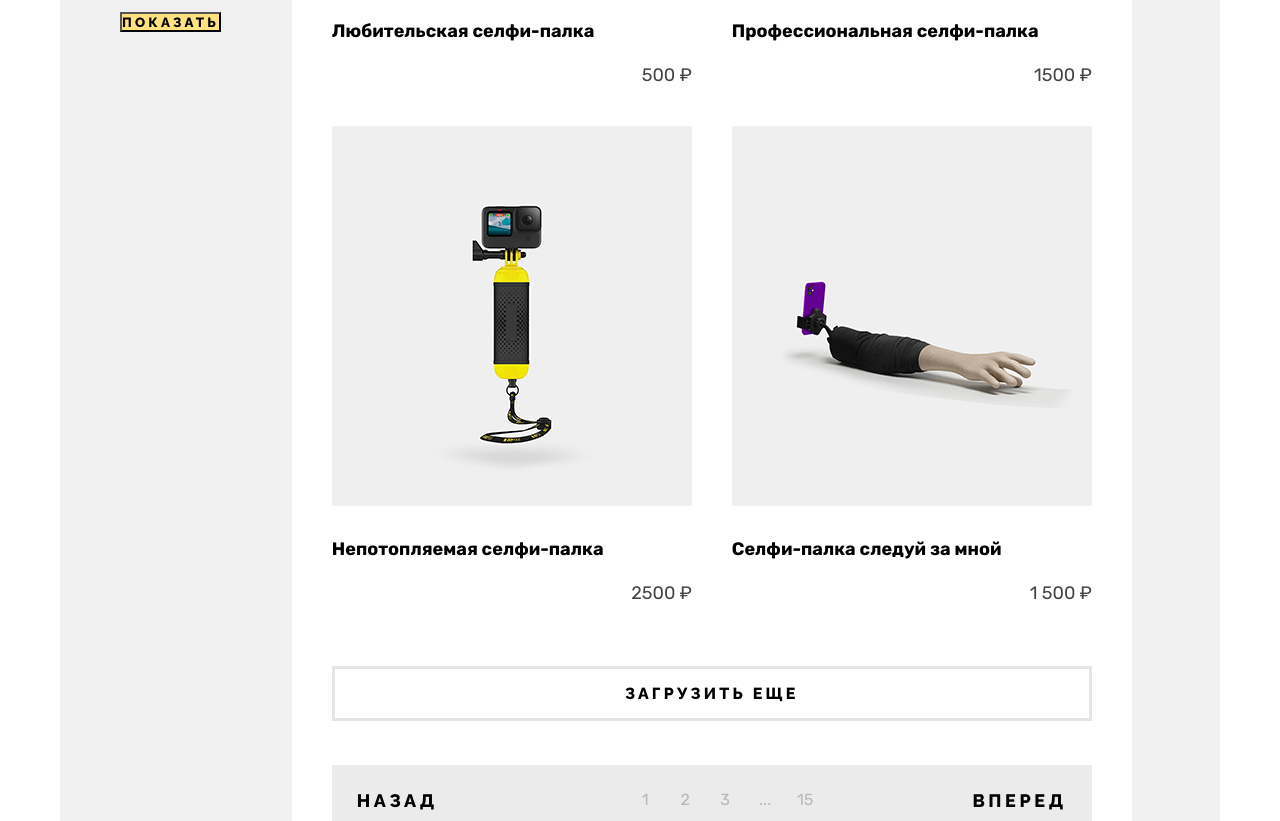
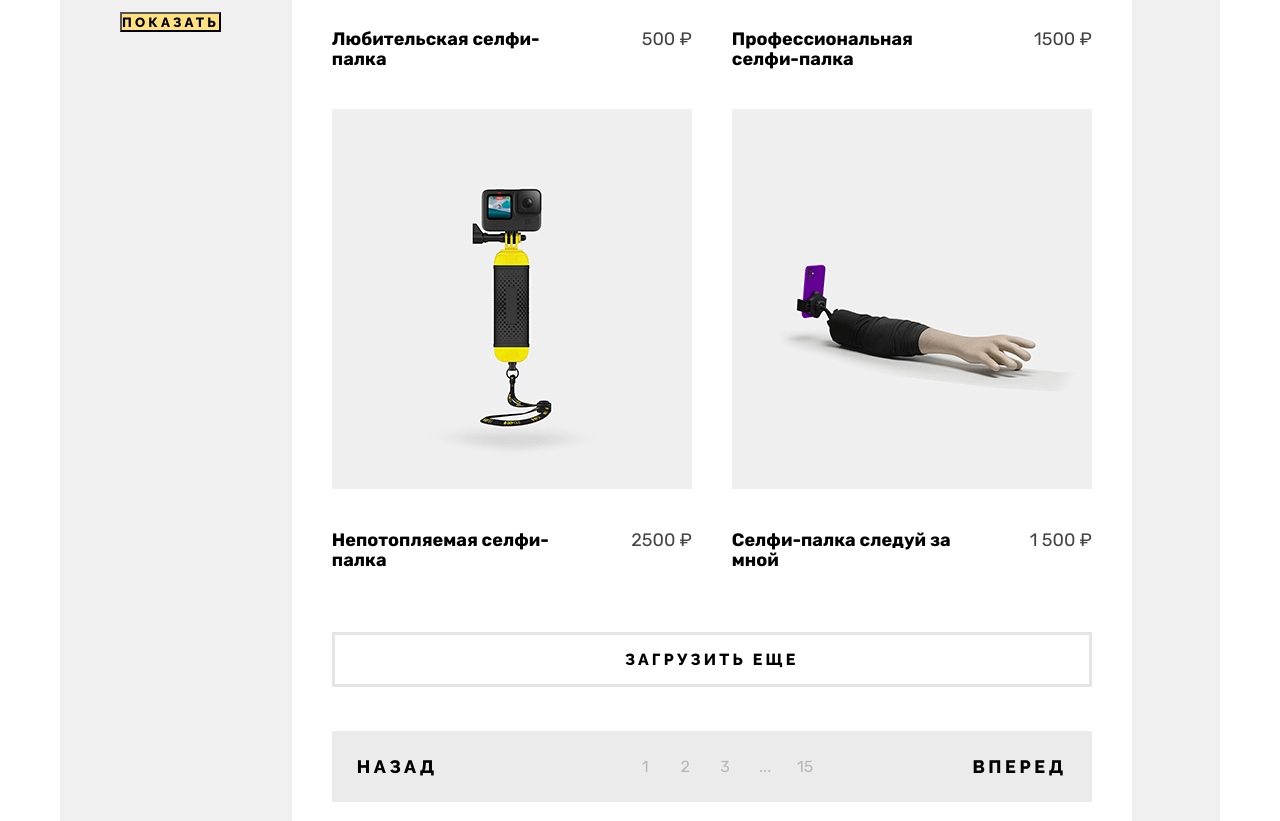
Before and after one commit to htmlacademy-htmlcss/2105623-device-34, a plain HTML site: page catalog.html in a window 1280 px wide. Shown: the part 902-1723 px from the top of the page. Drawn offline with Linux system fonts and the light colour scheme.

Commit message:
стилизует product card

```diff
--- a/catalog.html
+++ b/catalog.html
@@ -151,37 +151,49 @@
                             <li class="product-card">
                                 <a class="product-card-link" href="product.html">
                                     <img class="product-card-image" src="images/product_images/Group.png" width="360"
-                                        height="380" alt="Любительская селфи-палка">
+                                        height="380" alt="Любительская селфи-палка"></a>
+                                <div class="product-card-content">
+                                <a class="product-card-title-link" href="">
                                     <h4 class="product-card-title">Любительская селфи-палка</h4>
                                 </a>
                                 <b class="product-card-price">500 ₽</b>
+                                </div>
                             </li>
 
                             <li class="product-card">
                                 <a class="product-card-link" href="product.html">
                                     <img class="product-card-image" src="images/product_images/Group-1.png" width="360"
-                                        height="380" alt="Профессиональная селфи-палка">
+                                        height="380" alt="Профессиональная селфи-палка"></a>
+                                <div class="product-card-content">
+                                <a class="product-card-title-link" href="">
                                     <h4 class="product-card-title">Профессиональная селфи-палка</h4>
                                 </a>
                                 <b class="product-card-price">1500 ₽</b>
+                                </div>
                             </li>
 
                             <li class="product-card">
                                 <a class="product-card-link" href="product.html">
                                     <img class="product-card-image" src="images/product_images/product-2.png"
-                                        width="360" height="380" alt="Непотопляемая селфи-палка">
+                                        width="360" height="380" alt="Непотопляемая селфи-палка"></a>
+                                <div class="product-card-content">
+                                <a class="product-card-title-link" href="">
                                     <h4 class="product-card-title">Непотопляемая селфи-палка</h4>
                                 </a>
                                 <b class="product-card-price">2500 ₽</b>
+                                </div>
                             </li>
 
                             <li class="product-card">
                                 <a class="product-card-link" href="product.html">
                                     <img class="product-card-image" src="images/product_images/product-2-1.png"
-                                        width="360" height="380" alt="Селфи-палка следуй за мной">
+                                        width="360" height="380" alt="Селфи-палка следуй за мной"></a>
+                                <div class="product-card-content">
+                                <a class="product-card-title-link" href="">
                                     <h4 class="product-card-title">Селфи-палка следуй за мной</h4>
                                 </a>
                                 <b class="product-card-price">1 500 ₽</b>
+                                </div>
                             </li>
                         </ul>
 
--- a/styles/styles.css
+++ b/styles/styles.css
@@ -880,15 +880,30 @@ body {
 .product-card-link {
     text-decoration: none;
 }
+.product-card-title-link{
+    text-decoration: none;
+}
 
+.product-card-content {
+    display: flex;
+    justify-content: space-between;
+    align-items: flex-start;
+    margin: 0;
+    margin-top: 32px;
+}
 .product-card-title {
     display: flex;
+    flex: none;
+    order: 0;
+    flex-grow: 0;
     font-family: "rubik";
     line-height: 20px;
     font-size: 18px;
     font-weight: 700;
     color: #000000;
     text-align: left;
+    max-width: 226px;
+    margin: 0;
 }
 
 .product-card-price {
@@ -898,6 +913,10 @@ body {
     font-weight: 400;
     color: #444444;
     text-align: right;
+    max-width: 134px;
+    flex: none;
+    order: 0;
+    flex-grow: 0;
 }
 
 .product-card {
```
